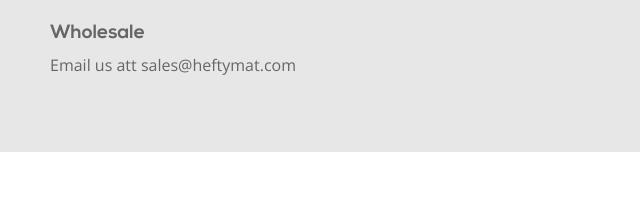
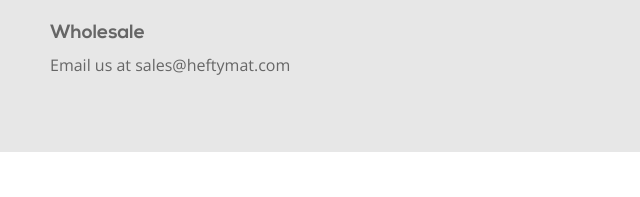
Before and after one commit to DeanCastles/HeftyMat, a plain HTML site: page index.html in a window 1280 px wide. Shown: the part 2427-2624 px from the top of the page, 605-1245 px from the left. Drawn offline with nearby package versions, Linux system fonts and the light colour scheme.

Commit message:
Spelling Correctio

```diff
--- a/index.html
+++ b/index.html
@@ -377,7 +377,7 @@ License URL: http://creativecommons.org/licenses/by/3.0/
 					</div>
 					<div class="col-md-6 compatibility-right">
 						<h4>Wholesale</h4>
-						<p>Email us att sales@heftymat.com</p>
+						<p>Email us at sales@heftymat.com</p>
 						<!--<ul class="list-unstyled list-inline">
 							<li><a class="cl-icon1-l" href="#"><span> </span></a></li>
 							<li><a class="cl-icon2-l" href="#"><span> </span></a></li>
```
